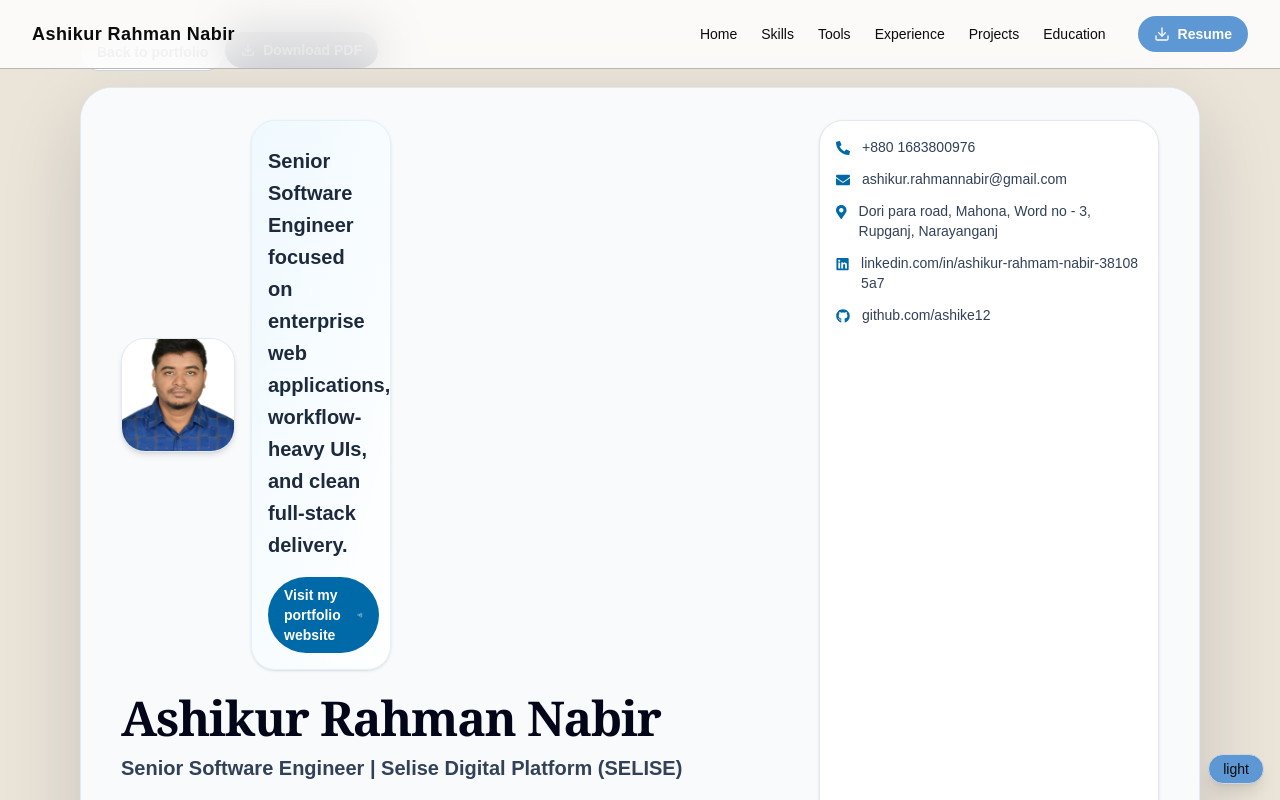
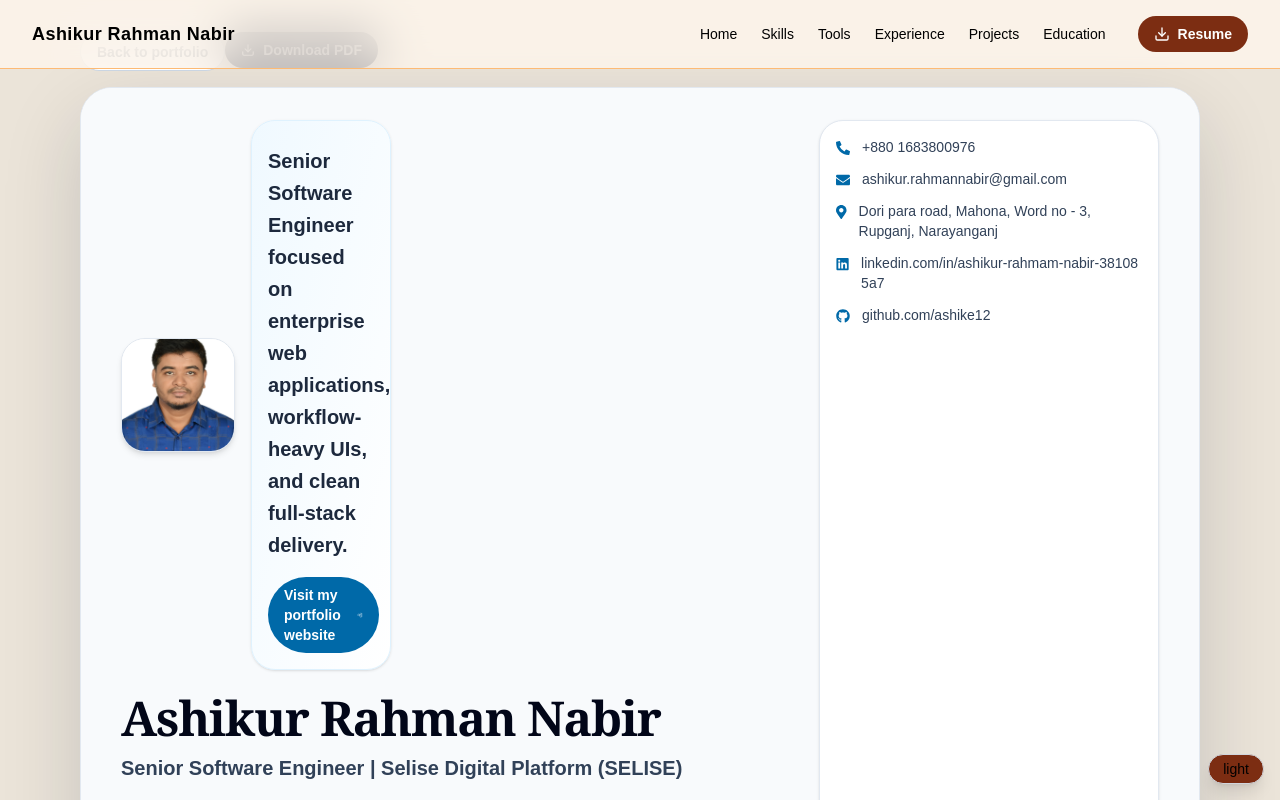
Before and after one commit to Ashike12/MyPortfolio, a Next.js app: page /resume in a window 1280 px wide. Shown: the top 800 px of the page. Built offline with nearby package versions, Linux system fonts and the light colour scheme.

Commit message:
theme other option removed

```diff
--- a/app/components/FloatingThemeSwitcher.tsx
+++ b/app/components/FloatingThemeSwitcher.tsx
@@ -5,8 +5,13 @@ import { useEffect, useState } from "react";
 const THEMES = [
   { key: "theme-one", label: "light" },
   { key: "theme-two", label: "dark" },
-  { key: "theme-three", label: "other" },
 ] as const;
+
+type ThemeKey = (typeof THEMES)[number]["key"];
+
+function normalizeTheme(value: string | null): ThemeKey {
+  return value === "theme-two" ? "theme-two" : "theme-one";
+}
 
 export default function FloatingThemeSwitcher() {
   const [theme, setTheme] = useState(() => {
@@ -14,7 +19,7 @@ export default function FloatingThemeSwitcher() {
       return "theme-one";
     }
 
-    return localStorage.getItem("theme") || "theme-one";
+    return normalizeTheme(localStorage.getItem("theme"));
   });
   const [open, setOpen] = useState(false);
 
@@ -23,7 +28,7 @@ export default function FloatingThemeSwitcher() {
     localStorage.setItem("theme", theme);
   }, [theme]);
 
-  const applyTheme = (newTheme: string) => {
+  const applyTheme = (newTheme: ThemeKey) => {
     setTheme(newTheme);
     setOpen(false);
   };
--- a/app/styles/theme.css
+++ b/app/styles/theme.css
@@ -1,28 +1,28 @@
 /* Theme class overrides */
 .theme-one {
-  --color-primary-bg: #ffffff;
-  --color-secondary-bg: #5d97d4;
+  /* Light theme now uses the former warm/other palette */
+  --color-primary-bg: #fff7ed;
+  --color-secondary-bg: #7c2d12;
   --color-profile-bg: #46454A;
-  --color-header-bg: #ffffffcc;
+  --color-header-bg: #fff7edbb;
 
-  --color-primary-text: #0b0c0b;
-  --color-secondary-text: #cfdbe7;
+  --color-primary-text: #000000;
+  --color-secondary-text: #7c2d12;
   --color-profile-text: #fffeee;
 
+  --color-primary-border: #fdba74;
+  --color-secondary-border: #fb923c66;
 
-  --color-primary-border: #b7b7b7;
-  --color-secondary-border: #22d3ee66;
-
-  --color-gradient-1: #ec4899;
-  --color-gradient-2: #a855f7;
-  --color-gradient-3: #3b82f6;
-  --color-gradient-4: #0ea5e9;
+  --color-gradient-1: #f97316;
+  --color-gradient-2: #fb7185;
+  --color-gradient-3: #ef4444;
+  --color-gradient-4: #f59e0b;
   --color-gradient-5: #22c55e;
-  --color-gradient-6: #ef4444;
-  --color-gradient-7: #7a7777;
-  --color-gradient-8: #f97316;
+  --color-gradient-6: #dc2626;
+  --color-gradient-7: #a8a29e;
+  --color-gradient-8: #ea580c;
   --color-gradient-9: #eab308;
-  --color-gradient-10: #06b6d4;
+  --color-gradient-10: #14b8a6;
 }
 
 .theme-two {
@@ -63,42 +63,3 @@
   --color-gradient-10: #06b6d4;
   /* cyan */
 }
-
-.theme-three {
-  /* Backgrounds */
-  --color-primary-bg: #fff7ed;
-  --color-secondary-bg: #7c2d12;
-  --color-profile-bg: #46454A;
-  --color-header-bg: #fff7edbb;
-
-  /* Text */
-  --color-primary-text: #000000;
-  --color-secondary-text: #7c2d12;
-  --color-profile-text: #fffeee;
-
-  /* Borders */
-  --color-primary-border: #fdba74;
-  --color-secondary-border: #fb923c66;
-
-  /* Gradients (warm, energetic) */
-  --color-gradient-1: #f97316;
-  /* orange */
-  --color-gradient-2: #fb7185;
-  /* rose */
-  --color-gradient-3: #ef4444;
-  /* red */
-  --color-gradient-4: #f59e0b;
-  /* amber */
-  --color-gradient-5: #22c55e;
-  /* green contrast */
-  --color-gradient-6: #dc2626;
-  /* deep red */
-  --color-gradient-7: #a8a29e;
-  /* warm gray */
-  --color-gradient-8: #ea580c;
-  /* deep orange */
-  --color-gradient-9: #eab308;
-  /* yellow */
-  --color-gradient-10: #14b8a6;
-  /* teal pop */
-}
```
